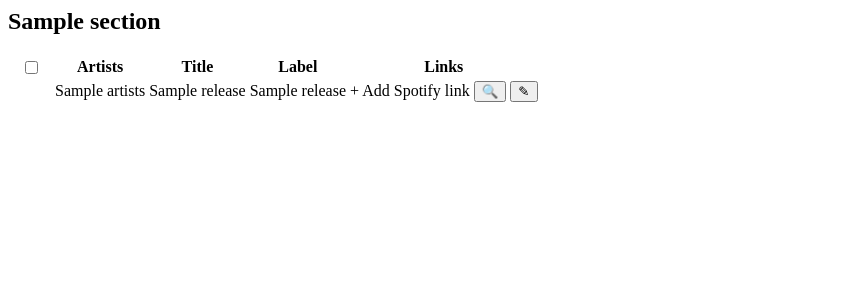
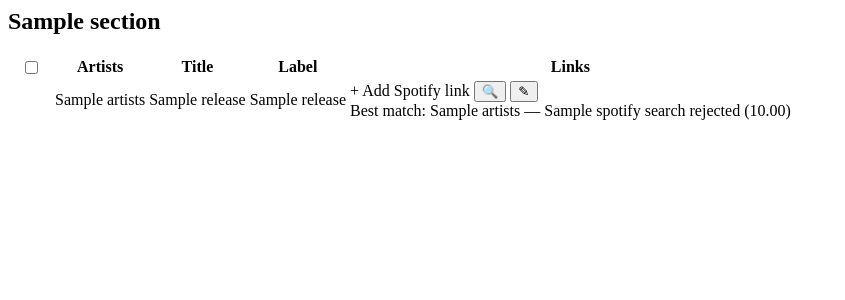
Before and after one commit to phevans/claude-reddit-scraper, a Flask app: template templates/section_table.html in a window 1280 px wide. Shown: the top 300 px of the page, without its empty margins (0-845 px from the left). Run offline with Flask 3, Linux system fonts and the light colour scheme; the template is opened without the code that fills it: most values are stand-ins (such as "Sample title", 1, 10 or a date in 2020).

Commit message:
Show best rejected Spotify match when no good result found
When the auto-search or manual search fails to find a match above the
0.6 threshold, the highest-scoring result is displayed underneath so
the user has context on what was actually returned.

Co-Authored-By: Claude Opus 4.6 <noreply@anthropic.com>

```diff
--- a/app.py
+++ b/app.py
@@ -30,12 +30,14 @@ def _verify_release(release):
             release.beatport_match, release.beatport_title = result
 
     if not spotify_url:
-        found = _search_spotify_cascade(release.artists, release.title, beatport_url)
+        found, rejected = _search_spotify_cascade(release.artists, release.title, beatport_url)
         if found:
             release.links["Spotify"] = found["url"]
             release.spotify_match = found["match"]
             release.spotify_title = found["fetched_title"]
             release.spotify_auto = True
+        elif rejected:
+            release.spotify_search_rejected = rejected
 
     return release
 
@@ -146,8 +148,18 @@ def _best_match(results, release_artist, release_title):
 
 
 def _search_spotify_cascade(artist, title, beatport_url="", threshold=0.6):
-    """Run the cascading Spotify search. Returns a result dict or None."""
+    """Run the cascading Spotify search.
+
+    Returns (result_dict, best_rejected) where best_rejected is the
+    highest-scoring match that fell below threshold, or None.
+    """
     query = f"{artist} {title}".strip()
+    best_rejected = None
+
+    def _track_rejected(candidate):
+        nonlocal best_rejected
+        if candidate and (best_rejected is None or candidate["match"] > best_rejected["match"]):
+            best_rejected = dict(candidate)
 
     # Step 1: album search by artist + title
     results = search_spotify(query, "album")
@@ -156,7 +168,8 @@ def _search_spotify_cascade(artist, title, beatport_url="", threshold=0.6):
         if best and best["match"] >= threshold:
             best["source"] = "album_search"
             best["service"] = "Spotify"
-            return best
+            return best, best_rejected
+        _track_rejected(best)
 
     # Step 2: track search by artist + title
     results = search_spotify(query, "track")
@@ -168,7 +181,8 @@ def _search_spotify_cascade(artist, title, beatport_url="", threshold=0.6):
                 best["fetched_title"] = best.get("album_name", best["fetched_title"])
             best["source"] = "track_search"
             best["service"] = "Spotify"
-            return best
+            return best, best_rejected
+        _track_rejected(best)
 
     # Step 3: if beatport URL provided, scrape first track name and retry
     if beatport_url:
@@ -182,7 +196,8 @@ def _search_spotify_cascade(artist, title, beatport_url="", threshold=0.6):
                 if best and best["match"] >= threshold:
                     best["source"] = "beatport_track_album_search"
                     best["service"] = "Spotify"
-                    return best
+                    return best, best_rejected
+                _track_rejected(best)
 
             results = search_spotify(track_query, "track")
             if results:
@@ -193,9 +208,10 @@ def _search_spotify_cascade(artist, title, beatport_url="", threshold=0.6):
                         best["fetched_title"] = best.get("album_name", best["fetched_title"])
                     best["source"] = "beatport_track_search"
                     best["service"] = "Spotify"
-                    return best
+                    return best, best_rejected
+                _track_rejected(best)
 
-    return None
+    return None, best_rejected
 
 
 @app.route("/spotify/search", methods=["POST"])
@@ -207,10 +223,13 @@ def spotify_search():
     if not title:
         return jsonify({"error": "title is required"}), 400
 
-    result = _search_spotify_cascade(artist, title, beatport_url)
+    result, rejected = _search_spotify_cascade(artist, title, beatport_url)
     if result:
         return jsonify(result)
-    return jsonify({"service": "Spotify", "match": None, "error": "No good match found on Spotify"})
+    resp = {"service": "Spotify", "match": None, "error": "No good match found on Spotify"}
+    if rejected:
+        resp["best_rejected"] = rejected
+    return jsonify(resp)
 
 
 @app.route("/beatport/playlists")
--- a/models.py
+++ b/models.py
@@ -16,6 +16,7 @@ class Release:
     beatport_release_id: int | None = None
     beatport_track_ids: list[int] = field(default_factory=list)
     spotify_auto: bool = False
+    spotify_search_rejected: dict | None = None
 
 
 @dataclass
--- a/templates/section_table.html
+++ b/templates/section_table.html
@@ -86,6 +86,9 @@
                         <button type="button" class="link-search-btn" onclick="searchSpotify(this)" title="Search Spotify">&#128269;</button>
                         <button type="button" class="link-edit-btn" onclick="toggleEditLink(this)" title="Add Spotify link">&#9998;</button>
                     </div>
+                    {% if release.spotify_search_rejected %}
+                    <div class="link-match-score">Best match: {{ release.spotify_search_rejected.artists }} — {{ release.spotify_search_rejected.fetched_title }} ({{ "%.2f"|format(release.spotify_search_rejected.match) }})</div>
+                    {% endif %}
                 </div>
                 {% endif %}
             </td>
```
Also changed, not shown: templates/index.html (+8 -0 lines).
